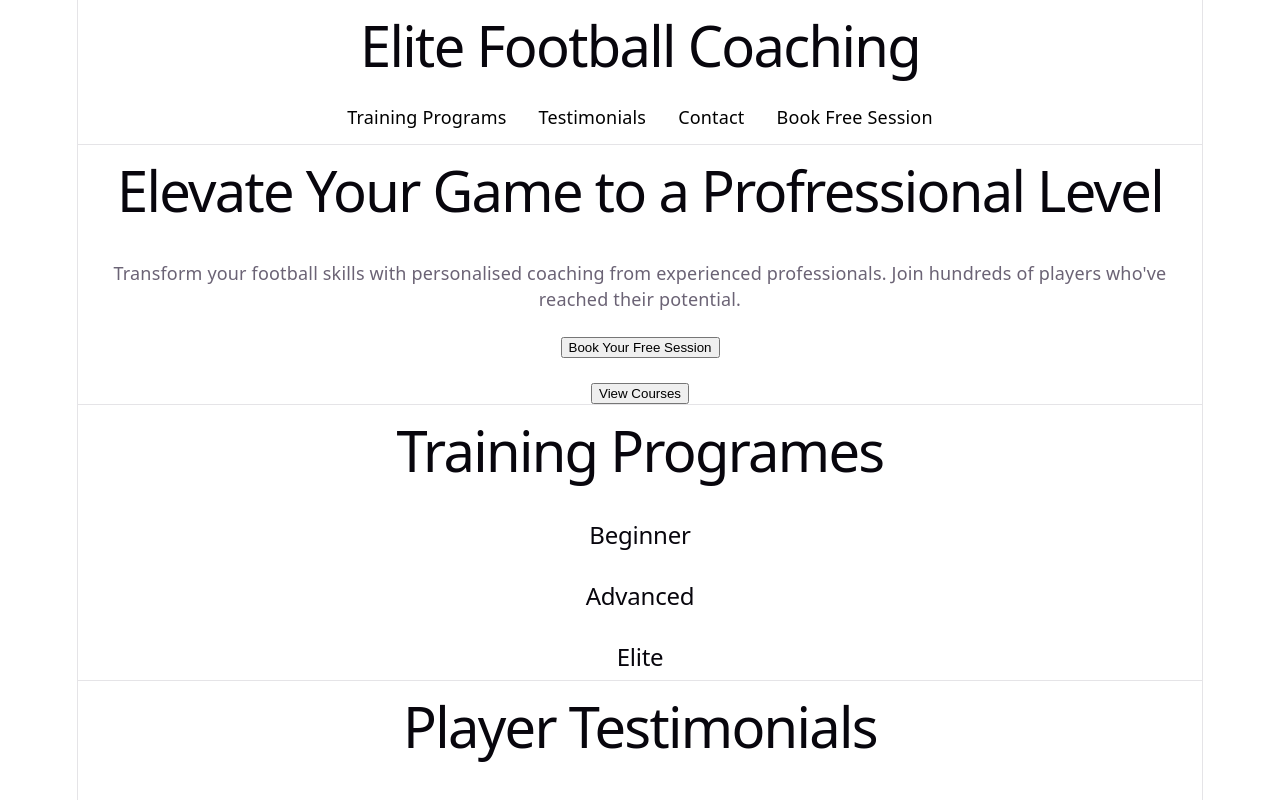
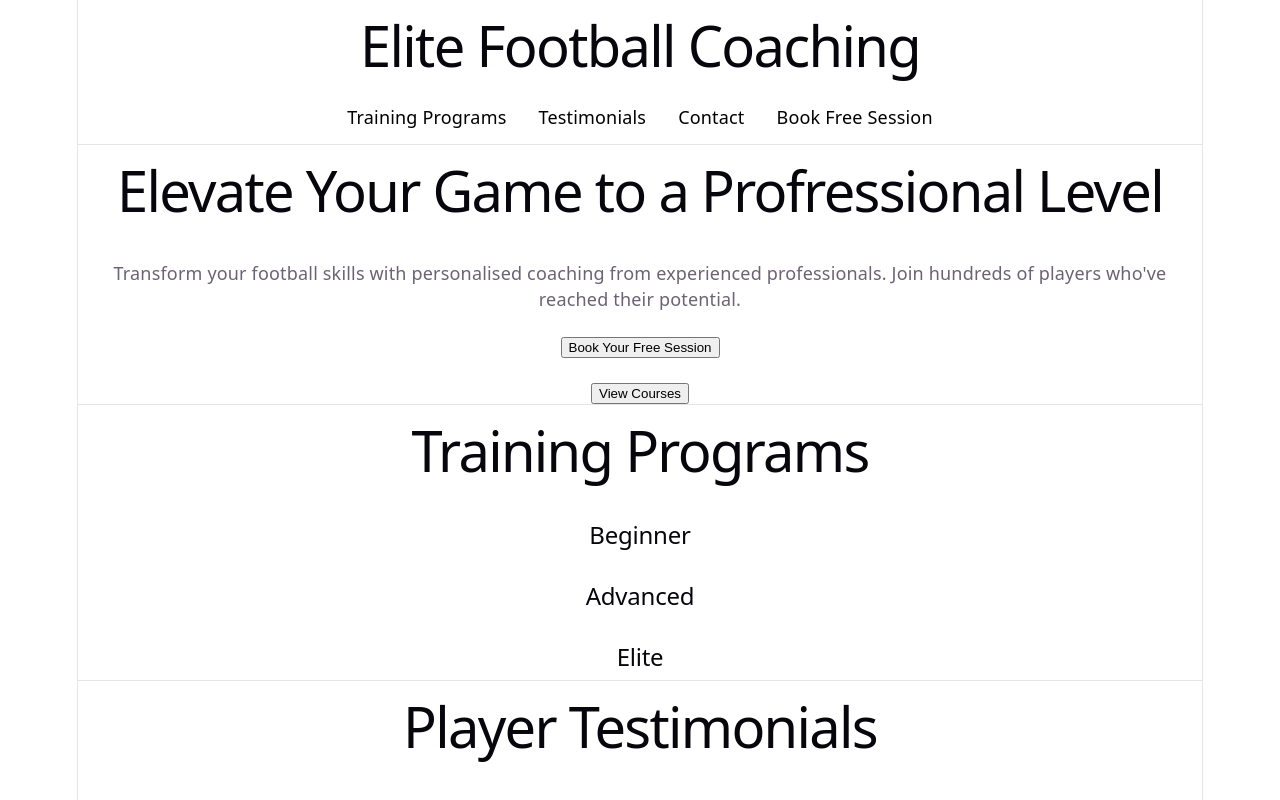
Before and after one commit to rotimijoseph/football-coaching, a React (Vite) app in the folder football-coaching/: page / in a window 1280 px wide. Shown: the top 800 px of the page. Built offline with nearby package versions, Linux system fonts and the light colour scheme.

Commit message:
clean up

```diff
--- a/football-coaching/index.html
+++ b/football-coaching/index.html
@@ -4,7 +4,7 @@
     <meta charset="UTF-8" />
     <link rel="icon" type="image/svg+xml" href="/favicon.svg" />
     <meta name="viewport" content="width=device-width, initial-scale=1.0" />
-    <title>Elite Football Coaching</title>
+    <title>Ro-Motion</title>
   </head>
   <body>
     <div id="root"></div>
--- a/football-coaching/src/App.jsx
+++ b/football-coaching/src/App.jsx
@@ -9,7 +9,6 @@ import Contact from './components/Contact'
 import Footer from './components/Footer'
 
 function App() {
-  const [count, setCount] = useState(0)
 
   return (
     <>
--- a/football-coaching/src/components/TrainingPrograms.jsx
+++ b/football-coaching/src/components/TrainingPrograms.jsx
@@ -3,7 +3,7 @@ import * as React from 'react'
 export default function TrainingPrograms() {
     return (
         <>
-        <h1>Training Programes</h1>
+        <h1>Training Programs</h1>
         <h2>Beginner</h2>
         <h2>Advanced</h2>
         <h2>Elite</h2>
```
